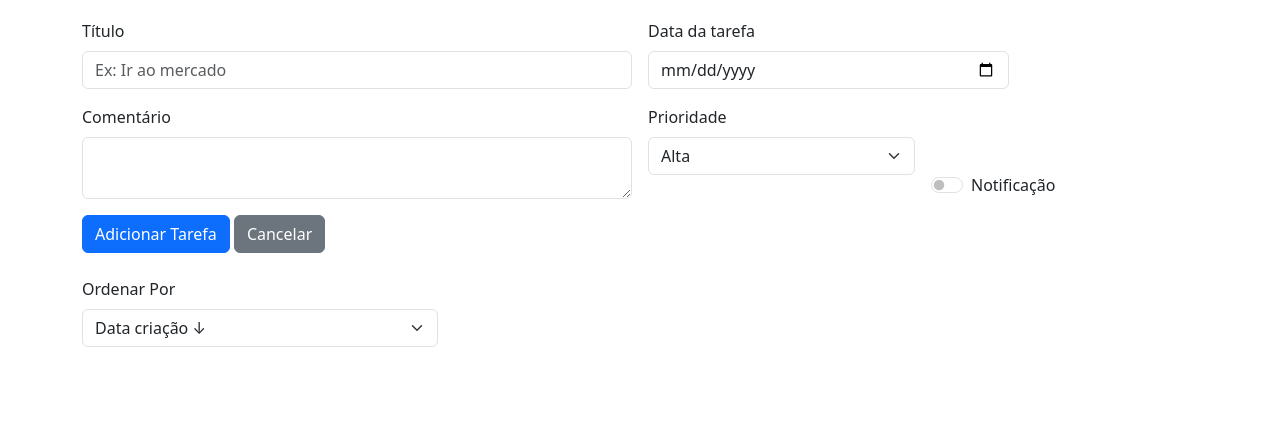
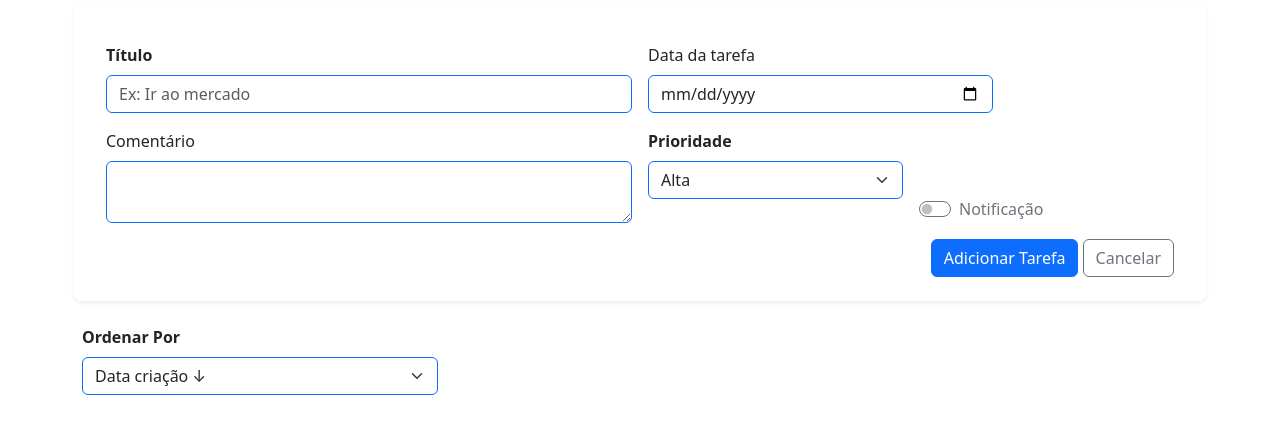
Before and after one commit to Diogo-Almeida-Costa/MiniProjetoDesenvolvimentoWeb3, a plain HTML site: page index.html in a window 1280 px wide. Shown: the part 111-544 px from the top of the page. Drawn offline with nearby package versions, Linux system fonts and the light colour scheme.

Commit message:
Estilização parcial

```diff
--- a/index.html
+++ b/index.html
@@ -13,26 +13,26 @@
     <div class="container my-5">
         <h1 class="mb-4 display-5 text-center text-primary"> Lista de Tarefas </h1>
 
-        <form id="task-form" class="row g-3 mb-4">
+        <form id="task-form" class="row g-3 mb-4 p-4 rounded-3 bg-white shadow-sm">
             <input type="hidden" id="edit-id">
             <div class="col-md-6">
-                <label for="title" class="form-label">Título</label>
-                <input type="text" id="title" class="form-control" placeholder="Ex: Ir ao mercado">
+                <label for="title" class="form-label fw-semibold">Título</label>
+                <input type="text" id="title" class="form-control border-primary" placeholder="Ex: Ir ao mercado">
             </div>
 
             <div class="col-md-4">
                 <label for="date" class="form-label"> Data da tarefa </label>
-                <input type="date" id="date" class="form-control">
+                <input type="date" id="date" class="form-control border-primary">
             </div>
 
             <div class="col-md-6">
                 <label for="comment" class="form-label"> Comentário </label>
-                <textarea id="comment" class="form-control" rows="2"></textarea>
+                <textarea id="comment" class="form-control border-primary" rows="2"></textarea>
             </div>
 
             <div class="col-md-3">
-                <label for="priority" class="form-label"> Prioridade </label>
-                <select id="priority" class="form-select">
+                <label for="priority" class="form-label fw-semibold"> Prioridade </label>
+                <select id="priority" class="form-select border-primary">
                     <option value="alta"> Alta </option>
                     <option value="media"> Média </option>
                     <option value="baixa"> Baixa </option>
@@ -41,21 +41,21 @@
 
             <div class="col-md-3 d-flex align-items-end">
                 <div class="form-check form-switch">
-                    <input class="form-check-input" type="checkbox" id="notify">
-                    <label class="form-check-label" for="notify"> Notificação </label>
+                    <input class="form-check-input border-secondary" type="checkbox" id="notify">
+                    <label class="form-check-label text-secondary" for="notify"> Notificação </label>
                 </div>
             </div>
 
-            <div class="col-12">
+            <div class="col-12 text-end">
                 <button type="submit" class="btn btn-primary" id="form-btn"> Adicionar Tarefa </button>
-                <button type="reset" class="btn btn-secondary" id="cancel-edit"> Cancelar </button>
+                <button type="reset" class="btn btn-outline-secondary" id="cancel-edit"> Cancelar </button>
             </div>
         </form>
 
         <div class="row mb-4">
             <div class="col-md-4">
-                <label for="sort-tasks" class="form-label"> Ordenar Por </label>
-                <select id="sort-tasks" class="form-select">
+                <label for="sort-tasks" class="form-label fw-semibold"> Ordenar Por </label>
+                <select id="sort-tasks" class="form-select border-primary">
                     <option value="createdDesc"> Data criação ↓ </option>
                     <option value="createdAsc"> Data de criação ↑ </option>
                     <option value="dueDesc"> Data tarefa ↓ </option>
@@ -66,7 +66,7 @@
             </div>
         </div>
 
-        <div id="task-list" class="mt-5">
+        <div id="task-list" class="row gy-3">
             <p id="empty-message" class="text-muted"> Não há tarefas cadastradas </p>
         </div>
 
```
Also changed, not shown: detalhe.html (+2 -2 lines).
